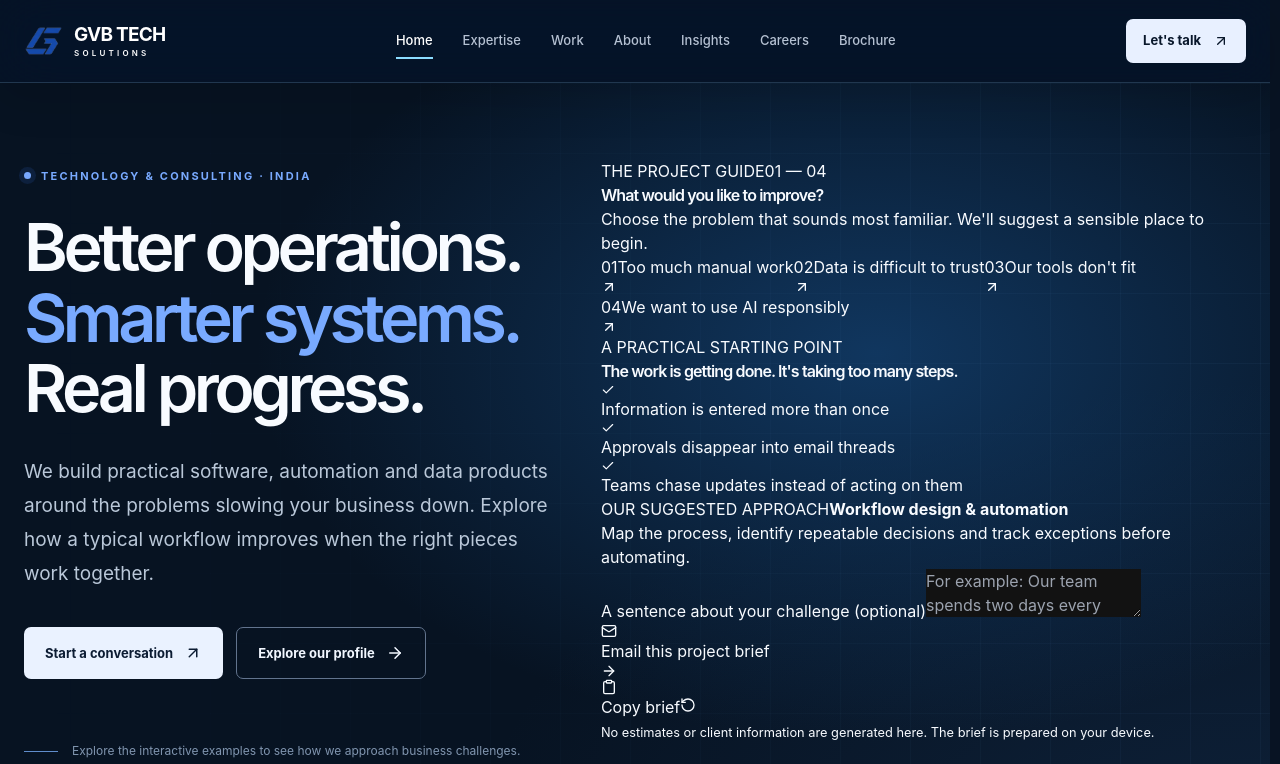
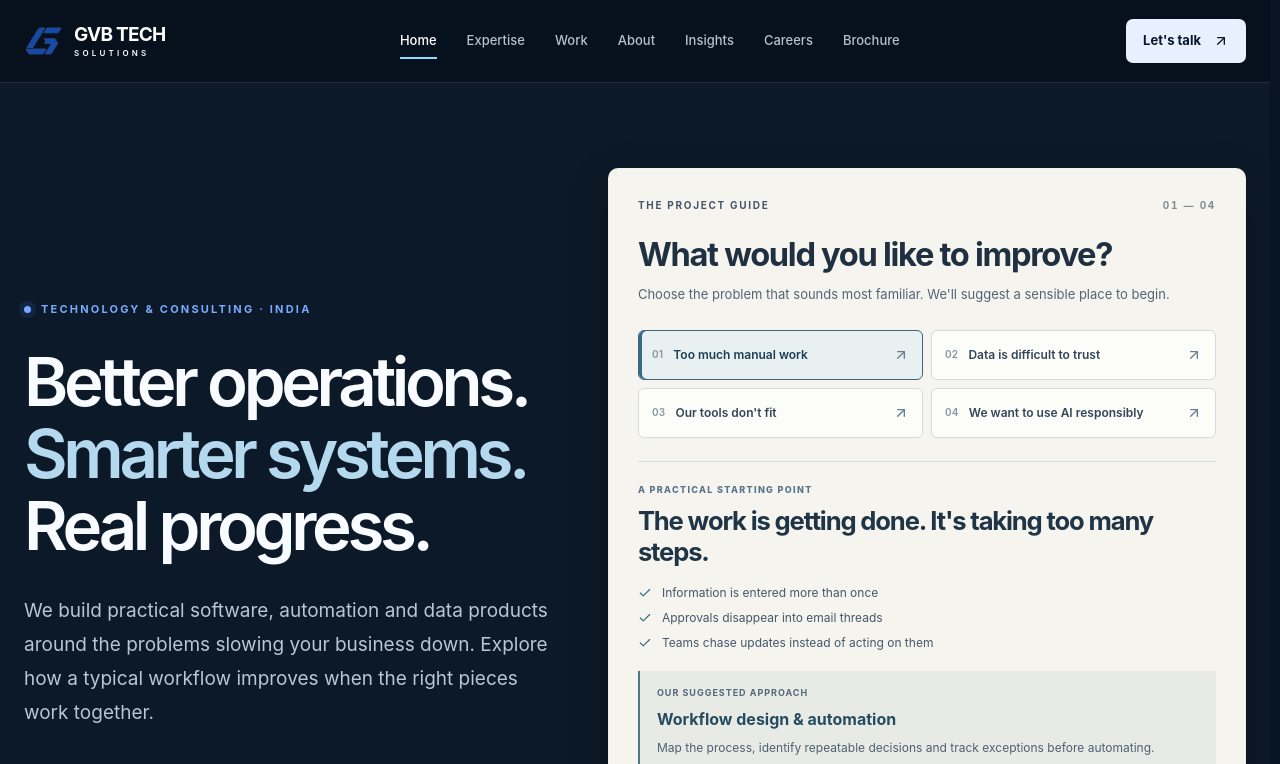
Before and after one commit to BalajiKoushik01/GVB_Tech_web, a Next.js app: page / in a window 1280 px wide. Shown: the top 764 px of the page. Built offline with nearby package versions, Linux system fonts and the light colour scheme.

Commit message:
style: replace plastic gradients with editorial project-guide layout, stable branding and understated interactions

```diff
--- a/src/app/premium.css
+++ b/src/app/premium.css
@@ -357,3 +357,69 @@ input,textarea,[contenteditable="true"]{cursor:text}
 @media(max-width:950px){.gvb-hero-grid{grid-template-columns:1fr;gap:38px;min-height:0;padding:75px 0 50px}.gvb-hero-copy{max-width:700px}.gvb-hero h1{font-size:clamp(51px,8vw,78px)}.gvb-hero-visual{max-width:760px;margin-inline:auto;min-height:0;height:auto}.gvb-hero-visual .globe-shell{min-height:0!important}.gvb-systems{min-height:610px}.gvb-hero-note{margin-top:32px}}
 @media(max-width:600px){.gvb-hero-grid{padding:48px 0 39px;gap:30px}.gvb-hero h1{font-size:clamp(43px,11vw,60px)}.gvb-hero-visual{width:100%;height:auto}.gvb-hero-visual .globe-shell{height:auto!important;min-height:0!important}.gvb-systems{min-height:0;padding:17px 13px 16px;border-radius:18px}.gvb-systems-identity{font-size:9px;letter-spacing:.1em}.gvb-systems-tabs{margin-top:20px}.gvb-systems-tab{font-size:10px;gap:5px;padding:9px 4px}.gvb-systems-tab svg{height:14px;width:14px}.gvb-systems-visual{gap:6px;height:150px;margin-top:8px}.gvb-systems-node{height:92px;border-radius:11px;padding:12px 3px;gap:6px}.gvb-systems-node-number{font-size:8px;top:7px;left:7px}.gvb-systems-node-symbol{width:30px;height:29px}.gvb-systems-node-name{font-size:9px}.gvb-systems-detail{min-height:83px;padding:12px}.gvb-systems-bottom{margin-top:19px}.gvb-systems-bottom h2{font-size:23px}.gvb-systems-bottom p{font-size:12px}.gvb-systems-disclaimer{margin-top:13px!important}.gvb-hero-bottom{flex-wrap:wrap;gap:15px}}
 @media(prefers-reduced-motion:reduce){.gvb-systems-flowline span,.gvb-systems-detail{animation:none!important}.gvb-systems-tab,.gvb-systems-node,.gvb-systems-link{transition:none!important}}
+
+/* Editorial design refresh: intentional hierarchy, understated materiality, practical interaction. */
+.gvb-site-header{background:rgba(8,17,29,.94);backdrop-filter:blur(14px);border-bottom:1px solid #d3e4fa20;box-shadow:none}
+.gvb-header-inner{gap:22px}
+.gvb-brand{position:relative;z-index:7;flex-shrink:0;cursor:pointer!important;translate:none!important;transform:none!important;min-height:56px;padding:7px 8px 7px 0;border-radius:5px}
+.gvb-brand,.gvb-brand *{pointer-events:auto}
+.gvb-brand:hover b{color:#c7e9ff}
+.gvb-brand b{transition:color .2s ease}
+.gvb-brand:focus-visible{outline:2px solid #8dd5ff;outline-offset:4px}
+.gvb-header-cta{position:relative;z-index:2}
+.gvb-hero{background:#0c1928}
+.gvb-hero:before{opacity:.23;background-image:linear-gradient(#a1c6ec09 1px,transparent 1px),linear-gradient(90deg,#a1c6ec09 1px,transparent 1px);background-size:76px 76px}
+.gvb-hero-grid{grid-template-columns:minmax(0,.91fr) minmax(0,1.09fr);gap:clamp(28px,4vw,64px);max-width:1420px;min-height:700px;padding-top:85px;padding-bottom:75px}
+.gvb-hero h1{font-size:clamp(52px,5.25vw,79px);white-space:normal;font-weight:600;letter-spacing:-.065em;line-height:1.075}
+.gvb-hero h1 span{color:#b4d9ee}
+.gvb-lede{max-width:535px;color:#b9c6d5;font-size:clamp(16px,1.5vw,19px)}
+.gvb-hero-note{margin-top:35px}
+.gvb-hero-visual{height:auto!important;min-height:0!important;width:100%;border:0!important;border-radius:0!important;background:transparent!important;box-shadow:none!important;backdrop-filter:none!important;overflow:visible}
+.gvb-hero-visual .globe-shell{height:auto!important;min-height:0!important;width:100%}
+.gvb-guide{position:relative;padding:29px;border:1px solid #d5e0e837;border-radius:10px;background:#f5f4ef;box-shadow:0 16px 46px #0003;color:#233344;text-align:left}
+.gvb-guide *{box-sizing:border-box}
+.gvb-guide-top{display:flex;align-items:center;justify-content:space-between;gap:12px}
+.gvb-guide-kicker,.gvb-guide-edition{font-size:10px;font-weight:750;letter-spacing:.17em;color:#45566a}
+.gvb-guide-edition{font-variant-numeric:tabular-nums;color:#818b95}
+.gvb-guide h2{font-size:clamp(26px,2.55vw,36px);line-height:1.12;letter-spacing:-.04em;margin-top:23px;color:#1f3041;font-weight:650}
+.gvb-guide-subtitle{font-size:13px;color:#536476;margin-top:11px!important;line-height:1.65}
+.gvb-guide-options{display:grid;grid-template-columns:1fr 1fr;gap:8px;margin-top:25px}
+.gvb-guide-option{position:relative;display:flex;align-items:center;gap:10px;text-align:left;min-height:50px;width:100%;padding:12px 13px;border:1px solid #d4dce0;border-radius:6px;background:#fcfcf9;color:#324658;transition:background-color .2s ease,border-color .2s ease,box-shadow .2s ease,translate .26s ease;font-size:12px;font-weight:600}
+.gvb-guide-option svg{margin-left:auto;flex-shrink:0;color:#687e90;transition:transform .2s ease}
+.gvb-guide-option:hover{border-color:#6389a7;background:#fff}
+.gvb-guide-option:hover svg{transform:translate(2px,-2px)}
+.gvb-guide-option.is-selected{border-color:#3b667e;background:#e9f0f1;color:#1b3f54;box-shadow:inset 3px 0 0 #376b83}
+.gvb-guide-option-num{font-size:10px;color:#8695a0;letter-spacing:.03em}
+.gvb-guide-result{margin-top:23px;border-top:1px solid #d4dcde;padding-top:21px}
+.gvb-guide-result-eyebrow{color:#56748b;font-size:9px;letter-spacing:.15em;font-weight:780}
+.gvb-guide-result h3{color:#1f3546;font-size:clamp(22px,2vw,27px);font-weight:650;line-height:1.18;letter-spacing:-.045em;margin-top:10px}
+.gvb-guide-symptoms{list-style:none;padding:0;margin:18px 0 20px;display:grid;gap:9px}
+.gvb-guide-symptoms li{display:flex;align-items:start;gap:10px;color:#465768;font-size:12px;line-height:1.35}
+.gvb-guide-symptoms svg{color:#376b83;flex-shrink:0;margin-top:1px}
+.gvb-guide-recommendation{padding:15px 17px;background:#e8eae6;border-left:2px solid #49798a}
+.gvb-guide-recommendation span{display:block;color:#536879;font-size:9px;letter-spacing:.11em;font-weight:750}
+.gvb-guide-recommendation strong{display:block;color:#264c60;margin-top:7px;font-size:16px;font-weight:720}
+.gvb-guide-recommendation p{color:#4e6070;margin-top:7px!important;font-size:12px;line-height:1.6}
+.gvb-guide-action{margin-top:23px}
+.gvb-guide-action label{display:block;color:#354b5c;font-size:12px;font-weight:650}
+.gvb-guide-action label span{color:#798793;font-weight:400}
+.gvb-guide-action textarea{resize:vertical;display:block;margin-top:8px;width:100%;min-height:70px;padding:11px 12px;border:1px solid #c3cdd1;border-radius:5px;background:#fff;color:#233b4a;font:400 12px/1.5 inherit;outline-offset:2px;box-shadow:none}
+.gvb-guide-action textarea:focus{border-color:#47839d;outline:2px solid #b9d6e1}
+.gvb-guide-action textarea::placeholder{color:#798a95}
+.gvb-guide-buttons{display:flex;align-items:stretch;gap:8px;margin-top:12px;flex-wrap:wrap}
+.gvb-guide-primary,.gvb-guide-secondary,.gvb-guide-reset{display:inline-flex;align-items:center;justify-content:center;gap:8px;text-decoration:none;min-height:43px;padding:10px 13px;border:1px solid #385b70;border-radius:5px;font-size:11px;font-weight:700;transition:background-color .2s,color .2s,box-shadow .2s,translate .2s}
+.gvb-guide-primary{background:#24485c;color:#fff;flex:1}
+.gvb-guide-primary:hover{background:#315e76;box-shadow:0 6px 14px #24485c30}
+.gvb-guide-secondary,.gvb-guide-reset{background:transparent;color:#315268;border-color:#bbcbd1}
+.gvb-guide-secondary:hover,.gvb-guide-reset:hover{background:#e2e9ea}
+.gvb-guide-reset{width:43px;padding:0}
+.gvb-guide-action small{display:block;color:#71808b;font-size:10px;line-height:1.45;margin-top:12px}
+.gvb-guide a:focus-visible,.gvb-guide button:focus-visible,.gvb-guide textarea:focus-visible{outline:2px solid #34718c;outline-offset:3px}
+.gvb-service-card{background:#102337;border-color:#d9e5f421;box-shadow:none;border-radius:9px}
+.gvb-service-card:hover{background:#152c43;border-color:#87b0cc66}
+.gvb-data-panel{box-shadow:none}
+@media(max-width:1160px){.gvb-hero-grid{grid-template-columns:1fr 1fr;gap:25px}.gvb-hero h1{font-size:clamp(43px,5vw,65px)}.gvb-guide{padding:22px}.gvb-guide-options{gap:6px}.gvb-guide-option{padding:10px;font-size:11px}}
+@media(max-width:930px){.gvb-hero-grid{grid-template-columns:1fr;gap:35px;min-height:0;padding:72px 0 50px}.gvb-hero-copy{max-width:690px}.gvb-hero h1{font-size:clamp(48px,8vw,75px)}.gvb-hero-visual{max-width:710px;margin-inline:auto}.gvb-hero-visual .globe-shell{min-height:0!important}}
+@media(max-width:600px){.gvb-hero-grid{gap:25px;padding:56px 0 38px}.gvb-hero h1{font-size:clamp(43px,11vw,59px)}.gvb-guide{padding:20px 16px}.gvb-guide-options{grid-template-columns:1fr 1fr}.gvb-guide-option{min-height:55px}.gvb-guide h2{font-size:27px}.gvb-guide-buttons{flex-wrap:wrap}.gvb-guide-primary{flex-basis:100%}}
+@media(max-width:365px){.gvb-guide-options{grid-template-columns:1fr}}
+@media(prefers-reduced-motion:reduce){.gvb-guide-option,.gvb-guide-primary,.gvb-guide-secondary,.gvb-guide-reset{transition:none!important}}
```
